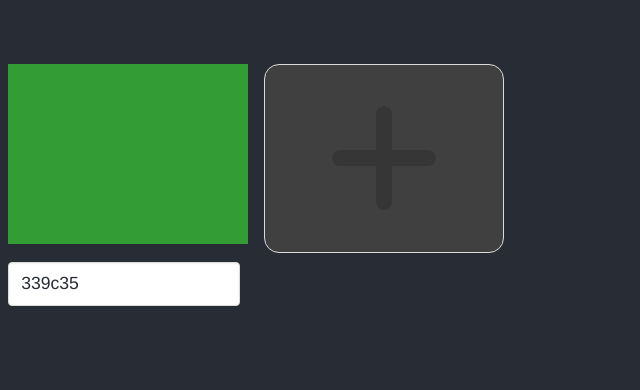
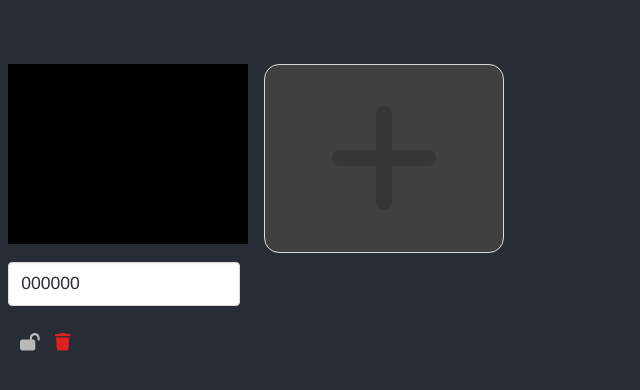
Before and after one commit to MaloryUmbrella/My-colors, a React (Create React App) app: page / in a window 1280 px wide. Both pictures are taken after a click on the element 128 px from the left and 154 px from the top of the page. Shown: the top 390 px of the page, without its empty margins (0-640 px from the left). Built offline with nearby package versions, Linux system fonts and the light colour scheme.

Commit message:
Add locking of palette

```diff
--- a/src/components/atomes/div_color.js
+++ b/src/components/atomes/div_color.js
@@ -1,7 +1,17 @@
 import React from 'react';
+import { FontAwesomeIcon } from '@fortawesome/react-fontawesome';
+import { faTrash, faLockOpen, faLock } from '@fortawesome/free-solid-svg-icons';
+import { deletePalette, lockPalette, unlockPalette, rgbToHex } from '../functions';
 
-const DivColor = ( props ) => {
-    let colorWithoutHash = (color) => {
+class DivColor extends React.Component {
+    constructor(props) {
+        super(props);
+        this.state = {
+            locked: false
+        }
+    }
+
+    colorWithoutHash = (color) => {
         if (color.includes('#')) {
             let new_color = color.substring(1,color.length);
             return new_color;
@@ -11,7 +21,7 @@ const DivColor = ( props ) => {
         }
     }
 
-    let changeColor = (color, div) => {
+    changeColor = (color, div, props) => {
         if (color.length < 6) {
             return
         }
@@ -21,51 +31,74 @@ const DivColor = ( props ) => {
         if (color.length === 6) {
             color = "#" + color;
             divColor?.style.setProperty("background-color", color);
+
+            let colors = props.state.colors;
+
+            colors.splice(div-1, 1, color);
+
+            props.setState({colors: colors});
         }
         else if (color.startsWith("#") && color.length === 7) {
             divColor?.style.setProperty("background-color", color);
+
+            let colors = props.state.colors;
+
+            colors.splice(div-1, 1, color);
+
+            props.setState({colors: colors});
         }
     }
 
-    let rgbToHex = (r, g, b, withoutHash) => {
-        let hex_color;
-
-        if (withoutHash) {
-            hex_color = "" + r.toString(16) + g.toString(16) + b.toString(16);
-        }
-        else {
-            hex_color = "#" + r.toString(16) + g.toString(16) + b.toString(16);
-        }
-
-        return hex_color;
-    }
-
-    let copyColor = (div) => {
+    copyColor = (div) => {
         let divColor = document.getElementById(`div${div}`);
 
         let color = divColor.style.getPropertyValue("background-color");
 
         let color_to_hex = rgbToHex(parseInt(color.substring(4,color.indexOf(","))), parseInt(color.substring(color.indexOf(",") + 2, color.lastIndexOf(","))), parseInt(color.substring(color.lastIndexOf(",") + 2, color.length - 1)), true);
 
+        if (color_to_hex === "000") {
+            color_to_hex = "000000";
+        }
+
         navigator.clipboard.writeText(color_to_hex).then(function() {
                 alert("La couleur a bien été copiée dans le presse papier");
             }, function() {
                 alert("La couleur n'a pas pu être copiée dans le presse papier");
-        });
+            }
+        );
     }
 
-    let key = parseInt(String(props.id));
-
+    render() {
         return (
-        <div className="col-md-15 color_wrapper" key={key}>
-			<div className="color" style={{ backgroundColor: props.color }} id={`div${props.id}`} key={key + 1} data-color={props.color} onClick={() => copyColor(props.id)}>
+            <div className="col-md-15 color_wrapper">
+	    		<div>
+                    <div className="color" style={{ backgroundColor: this.props.color }} id={`div${this.props.id}`} data-color={this.props.color} onClick={() => this.copyColor(this.props.id)}>
                         <div className="swipe"> </div>
                     </div>
 	    		    <div className="color_tools">
-				<input className="input" type="text" defaultValue={colorWithoutHash(props.color)} key={key + 2} onChange={(element) => changeColor(element.target.value, props.id)} />
+	    		    	<input className="input" type="text" id={`input${this.props.ids}`} defaultValue={this.colorWithoutHash(this.props.color)} onChange={(element) => this.changeColor(element.target.value, this.props.id, this.props.state)} />
+	    		    </div>
+                </div>
+                <div>
+                    <div className="btn btn-circle">
+                        {
+                            [
+                                this.state.locked === true ? (
+                                    <FontAwesomeIcon icon={faLock} color="#B9B9B9" size="lg" onClick={() => unlockPalette(this)}/>
+                                ): null,
+                                this.state.locked === false ? (
+                                    <FontAwesomeIcon icon={faLockOpen} color="#B9B9B9" size="lg" onClick={() => lockPalette(this)}/>
+                                ): null
+                            ]
+                        }
+                    </div>
+                    <div className="btn btn-circle trashcan">
+                        <FontAwesomeIcon icon={faTrash} color="#DE2121" size="lg" onClick={() => deletePalette(this.props.state, this, this.props.id, this.props.ids)}/>
+                    </div>
                 </div>
 	    	</div>
         )
     }
+}
 
 export default DivColor;
--- a/src/components/atomes/div_rows.js
+++ b/src/components/atomes/div_rows.js
@@ -2,21 +2,21 @@ import React from 'react';
 import DivColor from './div_color';
 import DivAdd from './div_add';
 
-const DivRows = (props) => {
+let DivRows = (props) => {
     let i = 0;
-    let key = -3;
+    let ids = 99;
 
     return (
         <>
             <div className="row colors" id="colors">
                 {
-		              props.colors.map((color) => {
-                    i += 1;
-                    key += 3;
-                    return <DivColor color={color} id={i} key={key}/>;
-                  })
+		            props.colors.map((color) => {
+                        i += 1;
+                        ids += 1;
+                        return <DivColor color={color} id={i} ids={ids} state={props.state}/>;
+                    })
                 }
-                <DivAdd event={ props.event }/>
+                <DivAdd event={props.event} />
 		    </div>
         </>
     )
--- a/src/components/color_palette.js
+++ b/src/components/color_palette.js
@@ -1,27 +1,20 @@
 import React from 'react';
 import DivRows from './atomes/div_rows';
+import { addPalette } from './functions/index';
 
 class ColorPalette extends React.Component {
     constructor(props) {
       super(props);
       this.state = {
-        colors: ["#339c35"]
+        colors: []
       };
-    }
-
-    addPalette() {
-      let new_colors = this.state.colors;
-
-      new_colors.push("#000000");
-
-      this.setState({colors: new_colors});
     }
 
     render() {
       return (
         <>
           <div id="main_wrapper">
-              <DivRows colors={this.state.colors} event={() => this.addPalette()}/>
+              <DivRows colors={this.state.colors} event={() => addPalette(this)} state={this}/>
           </div>
         </>
       );
--- /dev/null
+++ b/src/components/functions/index.js
@@ -0,0 +1,65 @@
+export function addPalette(props) {
+  let new_colors = props.state.colors;
+
+  new_colors.push("#000000");
+
+  props.setState({colors: new_colors});
+}
+
+export function rgbToHex(r, g, b, withoutHash) {
+  let hex_color;
+
+  if (withoutHash) {
+    hex_color = "" + r.toString(16) + g.toString(16) + b.toString(16);
+  }
+  else {
+    hex_color = "#" + r.toString(16) + g.toString(16) + b.toString(16);
+  }
+
+  if (hex_color === "#000") {
+    hex_color = "#000000";
+  }
+  else if (hex_color === "000") {
+    hex_color = "000000";
+  }
+
+  return hex_color;
+}
+
+export function deletePalette(props, props2, i, ids) {
+  if (props2.state.locked) {
+    alert("Pensez à déverouiller votre palette pour pouvoir la supprimer");
+  }
+  else {
+    let inputColorDisplay = document.getElementById("input" + ids);
+    let nextDivColor = document.getElementById("div" + (i + 1));
+    if (nextDivColor == null) {
+      let new_colors = props.state.colors;
+      i -= 1;
+
+      new_colors.splice(i, 1);
+
+      props.setState({colors: new_colors});
+    }
+    else {
+      let backgroundColor = nextDivColor.style.backgroundColor;
+
+      inputColorDisplay.value = rgbToHex(parseInt(backgroundColor.substring(4,backgroundColor.indexOf(","))), parseInt(backgroundColor.substring(backgroundColor.indexOf(",") + 2, backgroundColor.lastIndexOf(","))), parseInt(backgroundColor.substring(backgroundColor.lastIndexOf(",") + 2, backgroundColor.length - 1)), true);
+
+      let new_colors = props.state.colors;
+      i -= 1;
+
+      new_colors.splice(i, 1);
+
+      props.setState({colors: new_colors});
+    }
+  }
+}
+
+export function lockPalette(props) {
+  props.setState({locked: true});
+}
+
+export function unlockPalette(props) {
+  props.setState({locked: false});
+}
--- a/src/index.css
+++ b/src/index.css
@@ -141,3 +141,37 @@ code {
   top: calc(50% - 13px);
   left: calc(50% - 3px);
 }
+
+.btn-circle {
+  display: inline-block;
+  width: 2em;
+  height: 2em;
+  position: relative;
+  margin-right: 0.5em;
+  background-position: 50%;
+  text-align: center;
+  padding: 0;
+  line-height: 2em;
+  border-radius: 1em;
+  background: transparent;
+  border: 0;
+  cursor: pointer;
+}
+
+.btn {
+  display: inline-block;
+  padding: 6px 12px;
+  margin-bottom: 0;
+  font-size: 14px;
+  font-weight: 400;
+  line-height: 1.42857143;
+  text-align: center;
+  white-space: nowrap;
+  vertical-align: middle;
+}
+
+.trashcan {
+  background-position: 50%;
+  background-size: 1.2em;
+  margin-right: 0.1em;
+}
```
Lines whose indentation alone changed are shown as unchanged.
